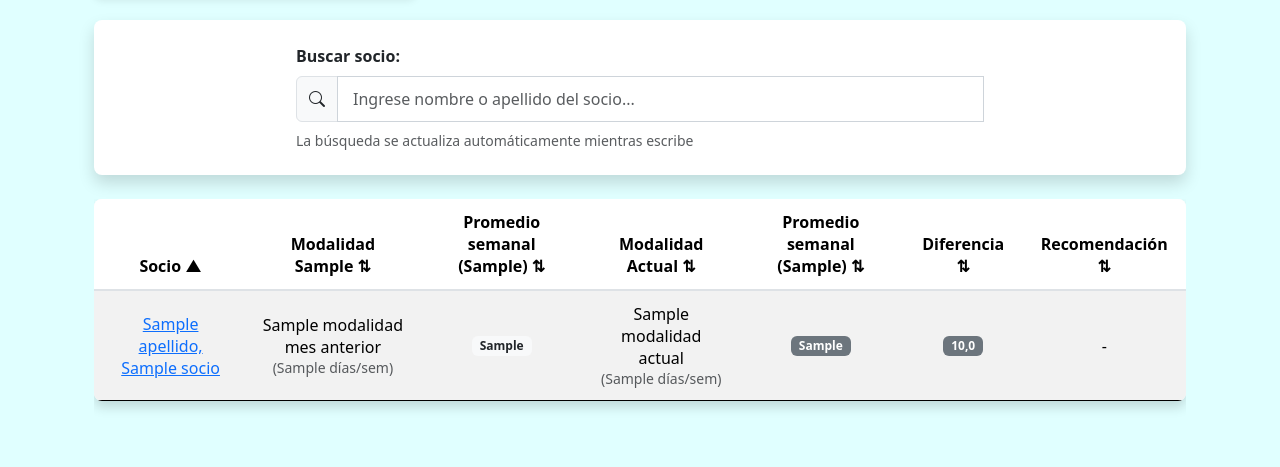
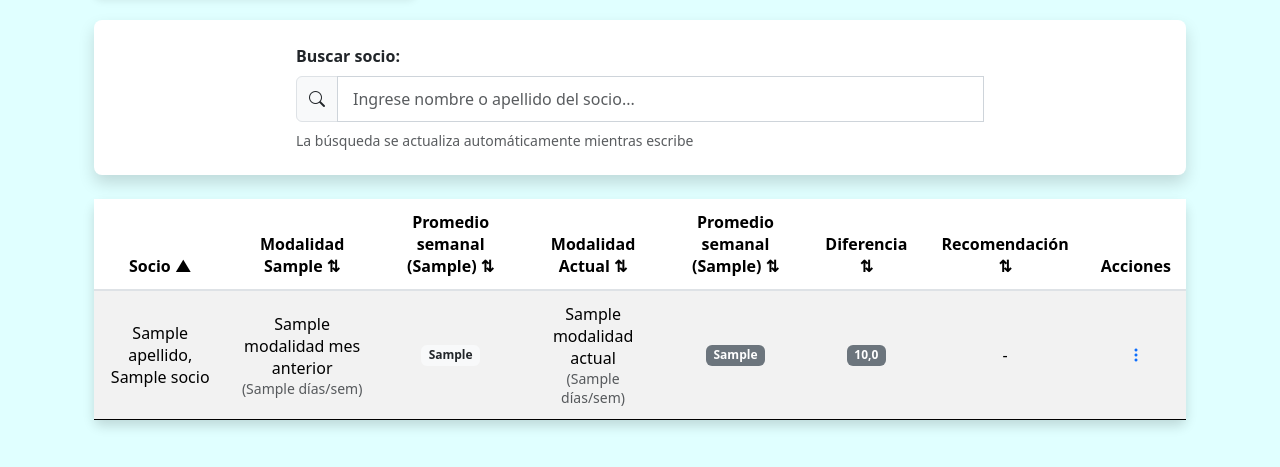
Before and after one commit to AgustinNormand/gymapp, a Django app: template registros/templates/registros/evolucion_semanal.html in a window 1280 px wide. Shown: the part 172-639 px from the top of the page. Run offline with Django 5.2, Linux system fonts and the light colour scheme; the template is opened without the code that fills it: most values are stand-ins (such as "Sample title", 1, 10 or a date in 2020).

Commit message:
feat: add WhatsApp button to member action menus and improve table styling

```diff
--- a/pagos/templates/pagos/listar_pagos.html
+++ b/pagos/templates/pagos/listar_pagos.html
@@ -76,8 +76,11 @@
                                 <i class="bi bi-three-dots-vertical"></i>
                             </button>
                             <ul class="dropdown-menu dropdown-menu-acciones dropdown-menu-end" aria-labelledby="dropdownAccionesPago{{ pago.id }}">
-                                <li><a class="dropdown-item" href="{% url 'socios:detalle_socio' pago.socio.id %}"><i class="bi bi-person-lines-fill text-info me-2"></i>Ver detalle socio</a></li>
+                                <li><a class="dropdown-item" href="{% url 'socios:detalle_socio' pago.socio.id %}"><i class="bi bi-person-lines-fill text-info me-2"></i>Ver detalle</a></li>
                                 <li><a class="dropdown-item" href="{% url 'socios:editar_socio' pago.socio.id %}"><i class="bi bi-pencil-fill text-primary me-2"></i>Editar socio</a></li>
+                                {% if pago.socio.telefono %}
+                                <li><a class="dropdown-item" href="https://wa.me/54{{ pago.socio.telefono }}" target="_blank"><i class="bi bi-whatsapp text-success me-2"></i>WhatsApp</a></li>
+                                {% endif %}
                                 <li><a class="dropdown-item text-danger" href="{% url 'pagos:eliminar_pago' pago.id %}" onclick="return confirm('¿Estás seguro de que querés eliminar este pago?');"><i class="bi bi-x-circle-fill me-2"></i>Eliminar pago</a></li>
                             </ul>
                         </div>
--- a/registros/templates/registros/evolucion_semanal.html
+++ b/registros/templates/registros/evolucion_semanal.html
@@ -4,6 +4,21 @@
 {% block title %}Evolución Semanal - CINAF{% endblock %}
 
 {% block content %}
+<style>
+    /* Estilos para evitar que se corte el dropdown */
+    .table, .table thead, .table tbody, .table td {
+        overflow: visible !important;
+    }
+    /* Z-index alto para el menú dropdown */
+    .dropdown-menu-acciones {
+        z-index: 12000;
+        min-width: 180px;
+    }
+    /* Contenedor con overflow visible */
+    .table-responsive {
+        overflow: visible !important;
+    }
+</style>
 <div class="container mt-4">
     <h2>Evolución Semanal</h2>
 
@@ -33,15 +48,14 @@
                     <th class="text-center sortable" data-col="4">Promedio semanal ({{ mes_actual }}) <span class="sort-icon">⇅</span></th>
                     <th class="text-center sortable" data-col="5">Diferencia <span class="sort-icon">⇅</span></th>
                     <th class="text-center sortable" data-col="6">Recomendación <span class="sort-icon">⇅</span></th>
+                    <th class="text-center">Acciones</th>
                 </tr>
             </thead>
             <tbody>
                 {% for estadistica in estadisticas %}
                 <tr>
                     <td class="text-center">
-                        <a href="{% url 'socios:detalle_socio' estadistica.socio.id %}">
-                            {{ estadistica.socio.apellido }}, {{ estadistica.socio.nombre }}
-                        </a>
+                        {{ estadistica.socio.apellido }}, {{ estadistica.socio.nombre }}
                     </td>
                     <td class="text-center">{% if estadistica.modalidad_mes_anterior %}
                             {{ estadistica.modalidad_mes_anterior.nombre }}
@@ -87,10 +101,25 @@
                             -
                         {% endif %}
                     </td>
+                    <td class="text-center">
+                        <div class="dropdown">
+                            <button class="dropdown-toggle-acciones" type="button" id="dropdownAcciones{{ estadistica.socio.id }}" data-bs-toggle="dropdown" data-bs-container="body" data-bs-boundary="viewport" aria-expanded="false">
+                                <i class="bi bi-three-dots-vertical"></i>
+                            </button>
+                            <ul class="dropdown-menu dropdown-menu-acciones dropdown-menu-end" aria-labelledby="dropdownAcciones{{ estadistica.socio.id }}">
+                                <li><a class="dropdown-item" href="{% url 'socios:detalle_socio' estadistica.socio.id %}"><i class="bi bi-person-lines-fill text-info me-2"></i>Ver detalle</a></li>
+                                <li><a class="dropdown-item" href="{% url 'socios:editar_socio' estadistica.socio.id %}"><i class="bi bi-pencil-fill text-primary me-2"></i>Editar socio</a></li>
+                                {% if estadistica.socio.telefono %}
+                                <li><a class="dropdown-item" href="https://wa.me/54{{ estadistica.socio.telefono }}" target="_blank"><i class="bi bi-whatsapp text-success me-2"></i>WhatsApp</a></li>
+                                {% endif %}
+                                <li><a class="dropdown-item" href="{% url 'modalidades:cambiar_modalidad' estadistica.socio.id %}"><i class="bi bi-person-badge text-primary me-2"></i>Cambiar modalidad</a></li>
+                            </ul>
+                        </div>
+                    </td>
                 </tr>
                 {% empty %}
                 <tr>
-                    <td colspan="6" class="text-center">No hay datos disponibles</td>
+                    <td colspan="7" class="text-center">No hay datos disponibles</td>
                 </tr>
                 {% endfor %}
             </tbody>
@@ -179,6 +208,8 @@
 
             // Función para ordenar la tabla por columna
             function ordenarTablaPorColumna(colIndex, asc = true) {
+                // No ordenar por la columna de acciones
+                if (colIndex === 7) return;
                 const filasOrdenadas = filas.sort((a, b) => {
                     // Extraer el texto de la celda correspondiente
                     let aText = a.children[colIndex].textContent.trim();
--- a/registros/templates/registros/listar_entradas.html
+++ b/registros/templates/registros/listar_entradas.html
@@ -76,6 +76,9 @@
                             <ul class="dropdown-menu dropdown-menu-acciones dropdown-menu-end" aria-labelledby="dropdownAccionesEntrada{{ entrada.id }}">
                                 <li><a class="dropdown-item" href="{% url 'socios:detalle_socio' entrada.socio.id %}"><i class="bi bi-person-lines-fill text-info me-2"></i>Ver detalle</a></li>
                                 <li><a class="dropdown-item" href="{% url 'socios:editar_socio' entrada.socio.id %}"><i class="bi bi-pencil-fill text-primary me-2"></i>Editar socio</a></li>
+                                {% if entrada.socio.telefono %}
+                                <li><a class="dropdown-item" href="https://wa.me/54{{ entrada.socio.telefono }}" target="_blank"><i class="bi bi-whatsapp text-success me-2"></i>WhatsApp</a></li>
+                                {% endif %}
                                 <li><a class="dropdown-item" href="{% url 'pagos:alta_pago' %}?socio_id={{ entrada.socio.id }}"><i class="bi bi-cash text-primary me-2"></i>Registrar pago</a></li>
                                 <li><a class="dropdown-item" href="{% url 'modalidades:cambiar_modalidad' entrada.socio.id %}"><i class="bi bi-person-badge text-primary me-2"></i>Cambiar modalidad</a></li>
                                 <li><a class="dropdown-item" href="{% url 'socios:gestionar_observaciones' entrada.socio.id %}"><i class="bi bi-eye text-primary me-2"></i>Gestionar observaciones</a></li>
--- a/socios/templates/socios/tabla_socios.html
+++ b/socios/templates/socios/tabla_socios.html
@@ -40,6 +40,9 @@
                         <ul class="dropdown-menu dropdown-menu-acciones dropdown-menu-end" aria-labelledby="dropdownAccionesSocio{{ item.socio.id }}">
                             <li><a class="dropdown-item" href="{% url 'socios:detalle_socio' item.socio.id %}"><i class="bi bi-person-lines-fill text-info me-2"></i>Ver detalle</a></li>
                             <li><a class="dropdown-item" href="{% url 'socios:editar_socio' item.socio.id %}"><i class="bi bi-pencil-fill text-primary me-2"></i>Editar socio</a></li>
+                            {% if item.socio.telefono %}
+                            <li><a class="dropdown-item" href="https://wa.me/54{{ item.socio.telefono }}" target="_blank"><i class="bi bi-whatsapp text-success me-2"></i>WhatsApp</a></li>
+                            {% endif %}
                             <li><a class="dropdown-item" href="{% url 'pagos:alta_pago' %}?socio_id={{ item.socio.id }}"><i class="bi bi-cash text-primary me-2"></i>Registrar pago</a></li>
                             <li><a class="dropdown-item" href="{% url 'modalidades:cambiar_modalidad' item.socio.id %}"><i class="bi bi-person-badge text-primary me-2"></i>Cambiar modalidad</a></li>
                             <li><a class="dropdown-item" href="{% url 'socios:gestionar_observaciones' item.socio.id %}"><i class="bi bi-eye text-primary me-2"></i>Gestionar observaciones</a></li>
--- a/templates/home.html
+++ b/templates/home.html
@@ -247,11 +247,11 @@
                                         <i class="bi bi-three-dots-vertical"></i>
                                     </button>
                                     <ul class="dropdown-menu dropdown-menu-acciones dropdown-menu-end" aria-labelledby="dropdownAccionesHome{{ socio.id }}">
+                                        <li><a class="dropdown-item" href="{% url 'socios:detalle_socio' socio.id %}"><i class="bi bi-person-lines-fill text-info me-2"></i>Ver detalle</a></li>
+                                        <li><a class="dropdown-item" href="{% url 'socios:editar_socio' socio.id %}"><i class="bi bi-pencil-fill text-primary me-2"></i>Editar socio</a></li>
                                         {% if socio.telefono %}
                                         <li><a class="dropdown-item" href="https://wa.me/54{{ socio.telefono }}" target="_blank"><i class="bi bi-whatsapp text-success me-2"></i>WhatsApp</a></li>
                                         {% endif %}
-                                        <li><a class="dropdown-item" href="{% url 'socios:detalle_socio' socio.id %}"><i class="bi bi-person-lines-fill text-info me-2"></i>Ver detalle</a></li>
-                                        <li><a class="dropdown-item" href="{% url 'socios:editar_socio' socio.id %}"><i class="bi bi-pencil-fill text-primary me-2"></i>Editar socio</a></li>
                                         <li><a class="dropdown-item" href="{% url 'pagos:alta_pago' %}?socio_id={{ socio.id }}"><i class="bi bi-cash text-primary me-2"></i>Registrar pago</a></li>
                                         <li><a class="dropdown-item" href="{% url 'modalidades:cambiar_modalidad' socio.id %}"><i class="bi bi-person-badge text-primary me-2"></i>Cambiar modalidad</a></li>
                                         <li><a class="dropdown-item" href="{% url 'socios:gestionar_observaciones' socio.id %}"><i class="bi bi-eye text-primary me-2"></i>Gestionar observaciones</a></li>
```
Also changed, not shown: registros/templates/registros/registrar_entrada.html (+6 -1 lines).
